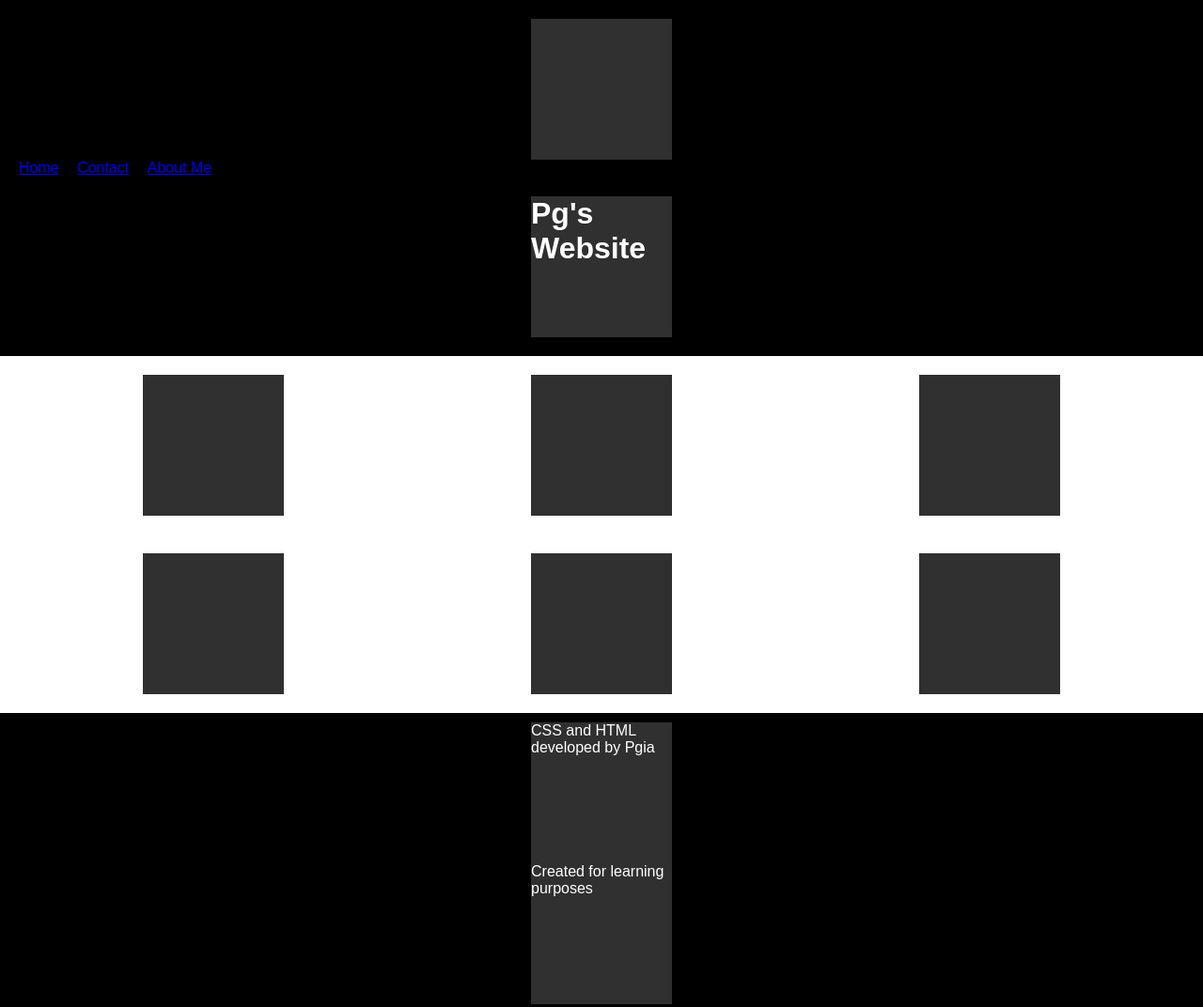
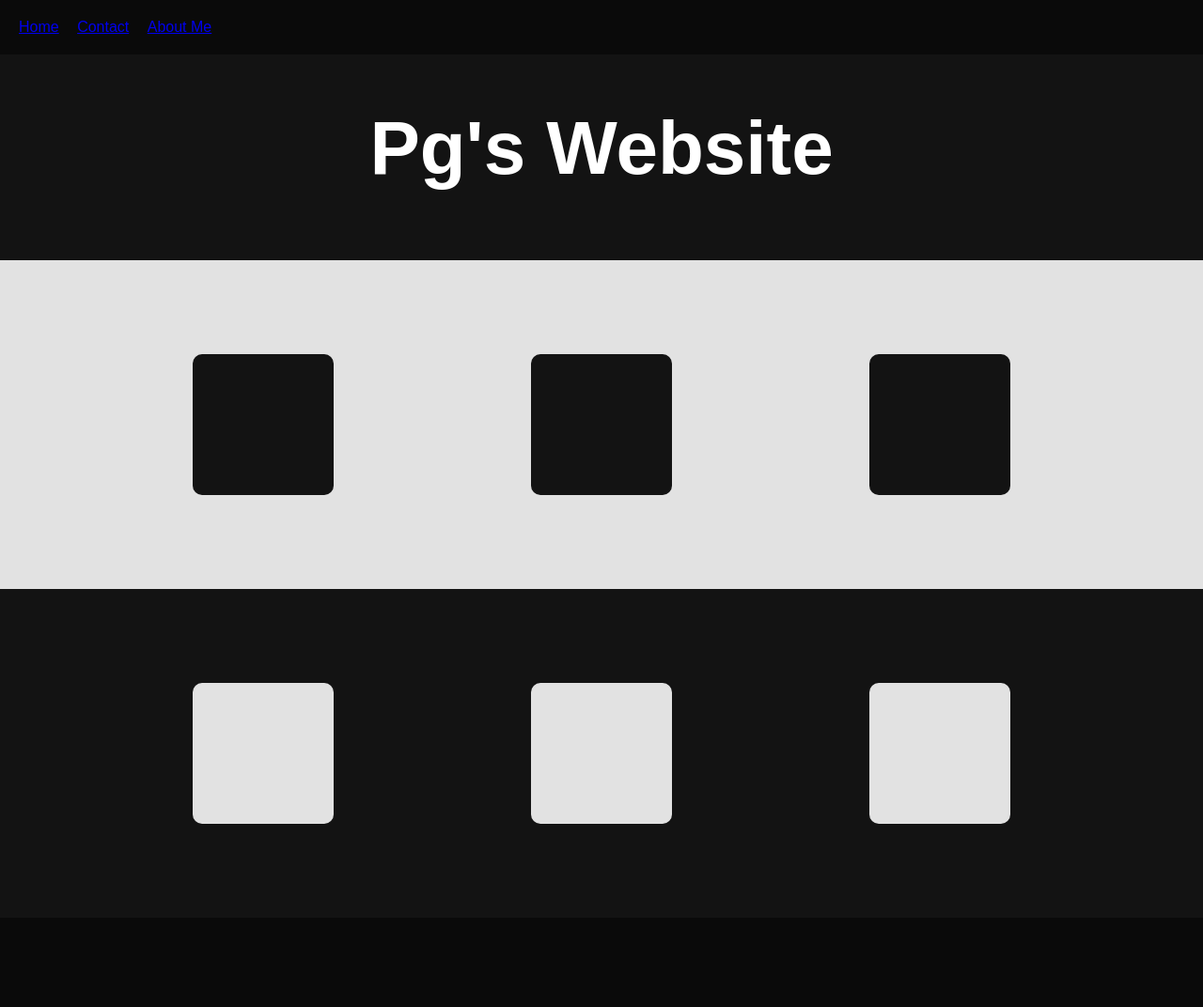
Before and after one commit to Pgiacometti/My-First-Website, a plain HTML site: page index.html in a window 1280 px wide. Shown: the top 1072 px of the page at 94% size. Drawn offline with Linux system fonts and the light colour scheme.

Commit message:
Update stylesheet.css

```diff
--- a/stylesheet.css
+++ b/stylesheet.css
@@ -1,5 +1,5 @@
 body {
-    background: rgb(22, 22, 22);
+    background: rgb(10, 10, 10);
     font-family: Arial, Helvetica, Helvetica Neue, sans-serif;
     color: white;
     margin: 0;
@@ -7,24 +7,51 @@
 }
 
 header {
-    background: black;
+    background: rgb(19, 19, 19);
+    padding-bottom: 20px;
+    margin: 0;
+}
+
+header.home nav {
+    background: rgb(10, 10, 10);
+    margin: 0;
     padding: 20px;
 }
 
+.center-text {
+    text-align: center;
+    font-size: 40px;
+}
+
 section {
-    background: white;
-    color: gray;
-    padding: 20px;
+    padding: 100px;
     display: flex;
     flex-direction: row;
 }
 
-div {
-    background: rgb(48, 48, 48);
-    color: white;
+section.top {
+    background: rgb(226, 226, 226);
+}
+
+section.bottom {
+    background: rgb(19, 19, 19);
+}
+
+.images div {
     margin: auto;
+    border-radius: 10px;
     width: 150px;
     height: 150px;
+}
+
+section.images.top div {
+    background: rgb(19, 19, 19);
+    color: white;
+}
+
+section.images.bottom div {
+    background: rgb(226, 226, 226);
+    color: black;
 }
 
 ul {
@@ -39,6 +66,16 @@
 }
 
 footer {
-    background: black;
-    padding: 10px 20px;
+    background: rgb(10, 10, 10);
+    padding: 100px;
+    display: flex;
+    flex-direction: column;
 }
+
+footer div {
+    background: rgb(10, 10, 10);
+    color: rgb(241, 241, 241);
+    margin: 10px;
+    text-align: center;
+    font-size: 15px;
+}
```
